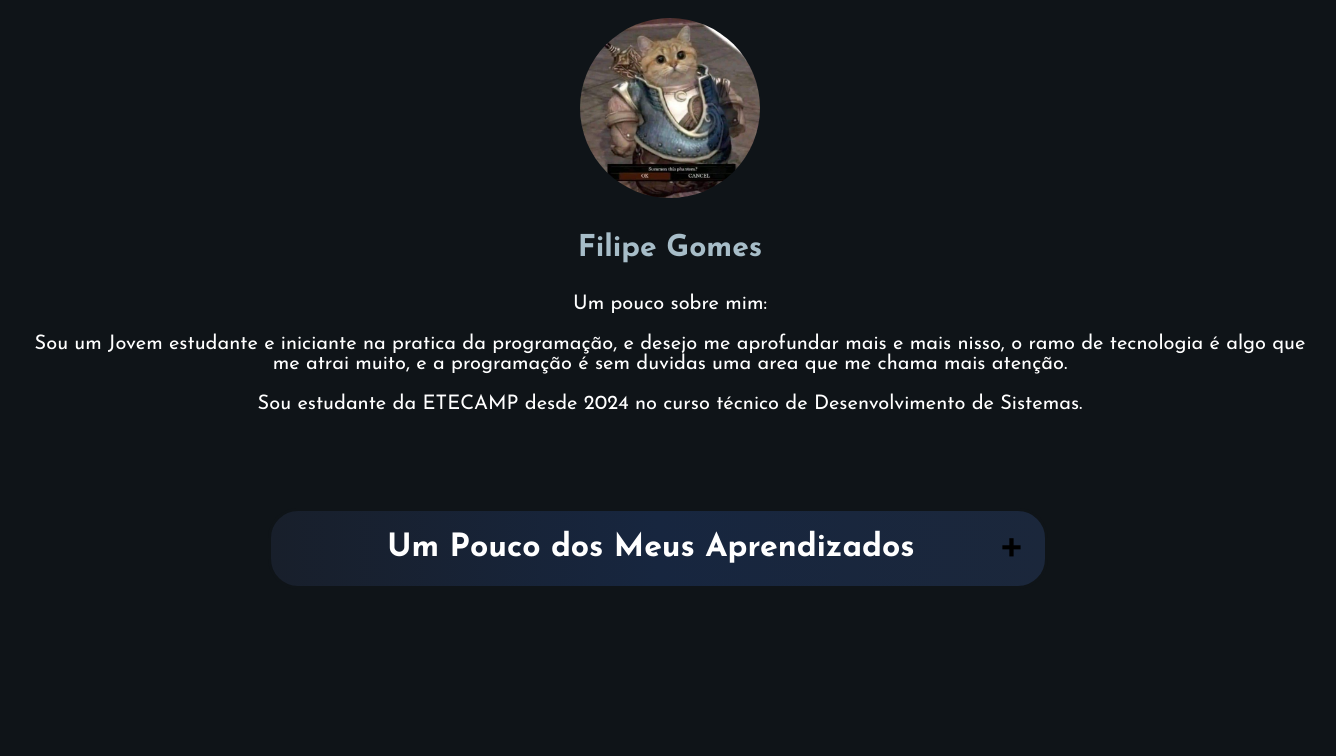
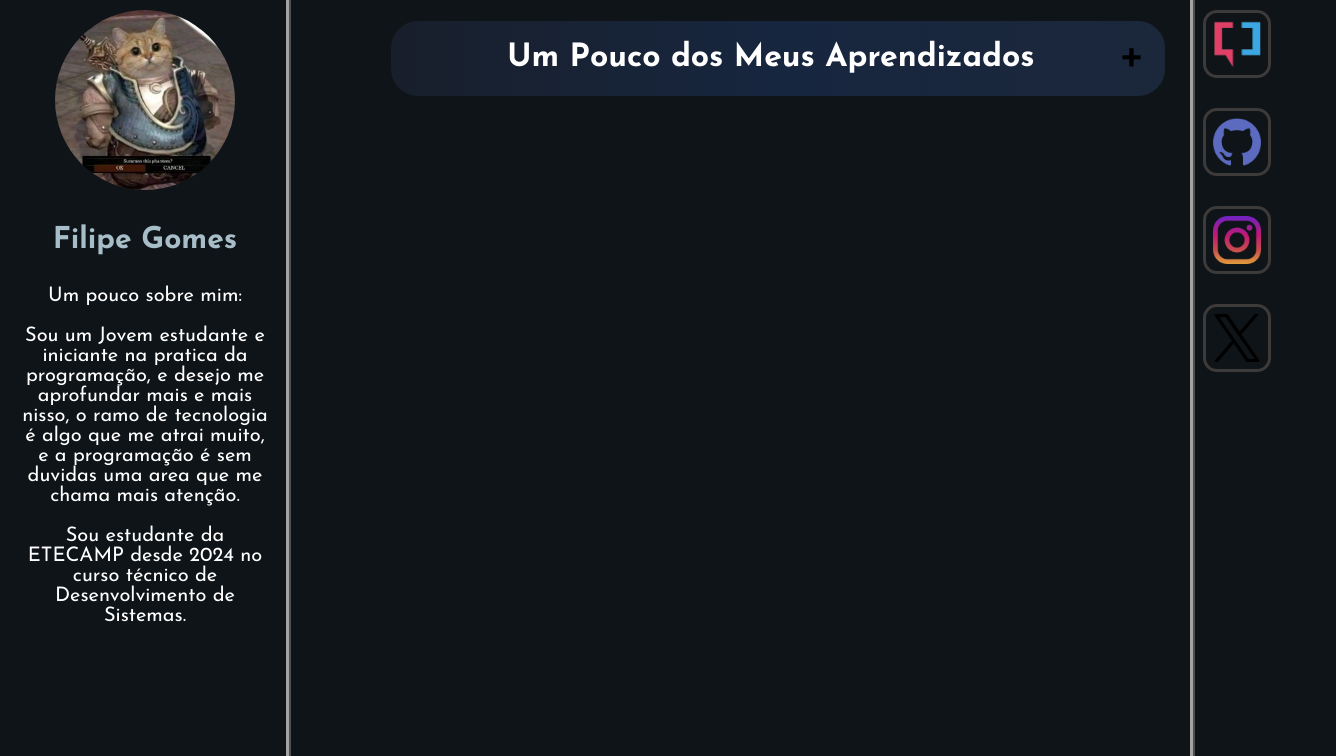
Before and after one commit to Filkiro/sitekiro, a website: page index.html in a window 1280 px wide. Shown: the top 756 px of the page, 1336 px wide, since content can reach past the window. Drawn offline with Linux system fonts and the light colour scheme.

Commit message:
index.html

```diff
--- a/index.html
+++ b/index.html
@@ -4,7 +4,7 @@
     <meta charset="UTF-8">
     <meta name="viewport" content="width=device-width, initial-scale=1.0">
     <title>Melhor teste</title>
-    <link rel="stylesheet" href="CSS/big.css">
+    <link rel="stylesheet" href="CSS/style.css">
 
         <style>
         @import url(CSS/big.css) (max-width:1080px);
```
